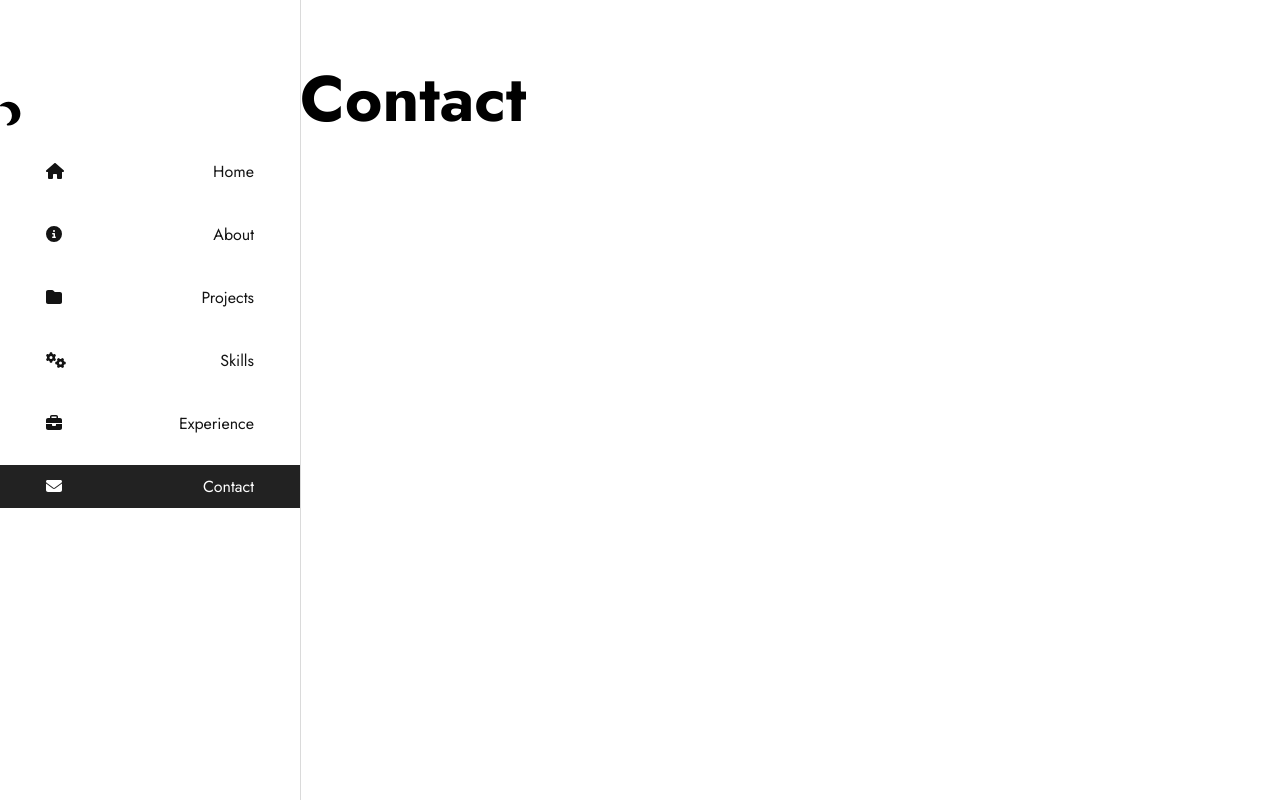
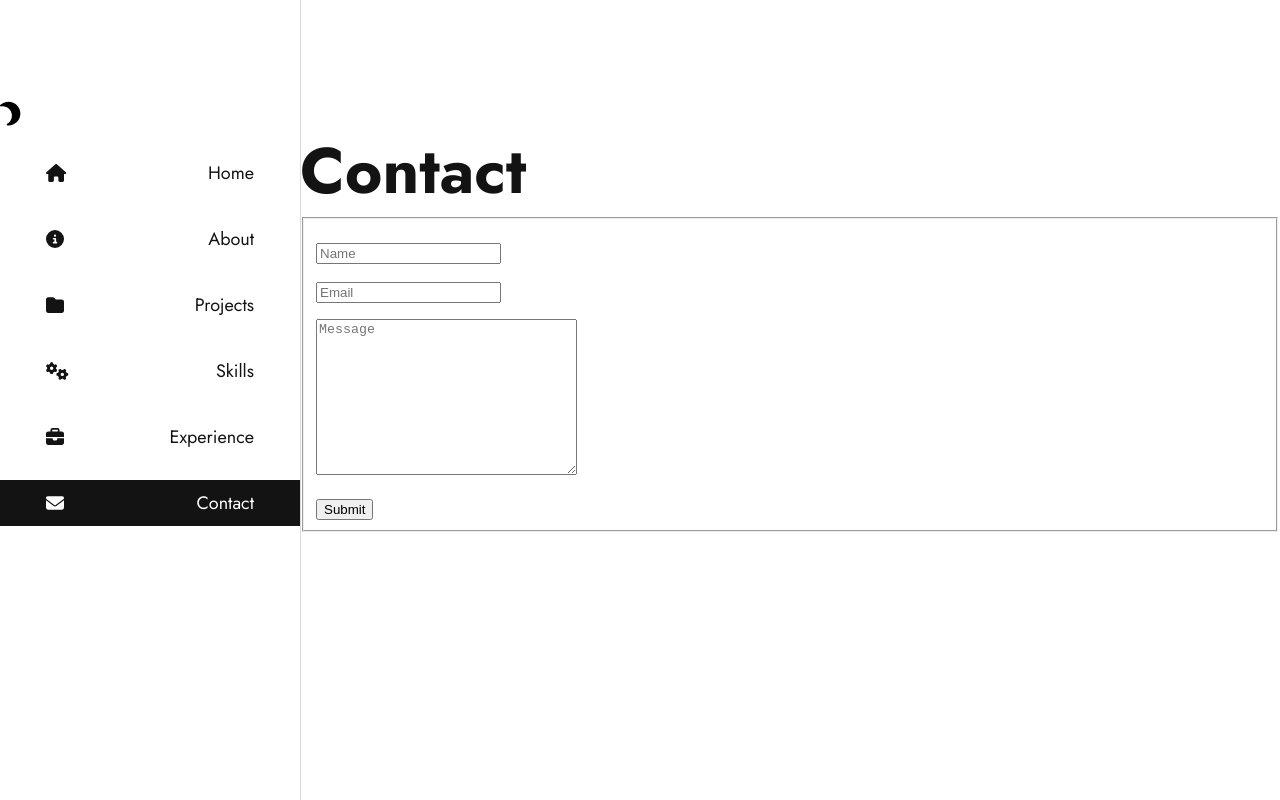
Before and after one commit to Mark-Alexis-Posadas/brand, a React (Vite) app: page /contact in a window 1280 px wide. Built offline with nearby package versions, Linux system fonts and the light colour scheme.

Commit message:
added contact form

```diff
--- a/src/App.jsx
+++ b/src/App.jsx
@@ -1,3 +1,4 @@
+// import { useState } from "react";
 import { Route, Routes } from "react-router-dom";
 import GlobalStyle, { FlexContainer, StyledMain } from "./globalStyles";
 import { FontAwesomeIcon } from "@fortawesome/react-fontawesome";
@@ -12,6 +13,7 @@ import Contact from "./components/contact/Contact";
 import { ThemeProvider } from "styled-components";
 
 const lightTheme = {
+  //colors
   primary: "#ffffff",
   textColor: "#131313",
 };
@@ -37,6 +39,7 @@ const App = () => {
               <Route path="/experience" element={<Experience />} />
               <Route path="/contact" element={<Contact />} />
             </Routes>
+
             <FontAwesomeIcon icon={faBars} />
           </StyledMain>
         </FlexContainer>
--- a/src/components/contact/Contact.jsx
+++ b/src/components/contact/Contact.jsx
@@ -4,6 +4,20 @@ const Contact = () => {
     <section>
       <StyledWrapper>
         <PageTitle>Contact</PageTitle>
+        <form>
+          <fieldset>
+            <p>
+              <input type="text" placeholder="Name" />
+            </p>
+            <p>
+              <input type="email" placeholder="Email" />
+            </p>
+            <p>
+              <textarea placeholder="Message" cols="30" rows="10"></textarea>
+            </p>
+            <input type="submit" value="Submit" />
+          </fieldset>
+        </form>
       </StyledWrapper>
     </section>
   );
--- a/src/components/sidebar/Sidebar.jsx
+++ b/src/components/sidebar/Sidebar.jsx
@@ -27,9 +27,9 @@ const Sidebar = () => {
         </li>
         {data.map((link, idx) => (
           <li key={uuidv4()}>
-            <NavLink to={link.path} activeclassName={idx === 0 ? "active" : ""}>
+            <NavLink to={link.path} activeClassName={idx === 0 ? "active" : ""}>
               <FontAwesomeIcon icon={link.icon} />
-              {link.text}
+              <span>{link.text}</span>
             </NavLink>
           </li>
         ))}
--- a/src/components/sidebar/Sidebar.style.js
+++ b/src/components/sidebar/Sidebar.style.js
@@ -1,15 +1,17 @@
 import styled from "styled-components";
 
 export const StyledSidebar = styled.aside`
-  width: 300px;
+  background-color: ${(props) => props.theme.primary};
+  width: auto;
   position: fixed;
   top: 0;
   bottom: 0;
   left: 0;
+  z-index: 1;
   border-right: 1px solid #dadada;
   display: none;
-
   @media screen and (min-width: 1024px) {
+    width: 300px;
     display: block;
   }
 
@@ -26,9 +28,21 @@ export const StyledSidebar = styled.aside`
         justify-content: space-between;
         text-transform: capitalize;
         color: ${(props) => props.theme.textColor};
+
         &.active {
-          background-color: #222;
-          color: #fff;
+          background-color: ${(props) => props.theme.textColor};
+          color: ${(props) => props.theme.primary};
+        }
+        svg,
+        span {
+          font-size: 18px;
+        }
+
+        span {
+          display: none;
+          @media screen and (min-width: 1024px) {
+            display: block;
+          }
         }
       }
     }
--- a/src/globalStyles.js
+++ b/src/globalStyles.js
@@ -3,6 +3,7 @@ import styled from "styled-components";
 
 export const PageTitle = styled.h1`
   font-size: 1.8rem;
+  color: ${(props) => props.theme.textColor};
 
   @media screen and (min-width: 768px) {
     font-size: 3rem;
@@ -13,14 +14,12 @@ export const PageTitle = styled.h1`
   }
 
   @media screen and (min-width: 1440px) {
-    font-size: 6rem;
+    font-size: 5rem;
   }
 `;
 
 export const FlexContainer = styled.div`
   display: flex;
-  min-height: 100vh;
-  overflow: hidden;
 `;
 
 export const StyledMain = styled.main`
@@ -49,7 +48,14 @@ const GlobalStyle = createGlobalStyle`
     box-sizing: border-box;
   }
 
+  section {
+    min-height: calc(100vh - 125px);
+    padding-top: 125px;
 
+  }
+  h1,h2,h3,h4,h5,h6 {
+    margin: 0;
+  }
 
   ul {
     list-style: none;
```
